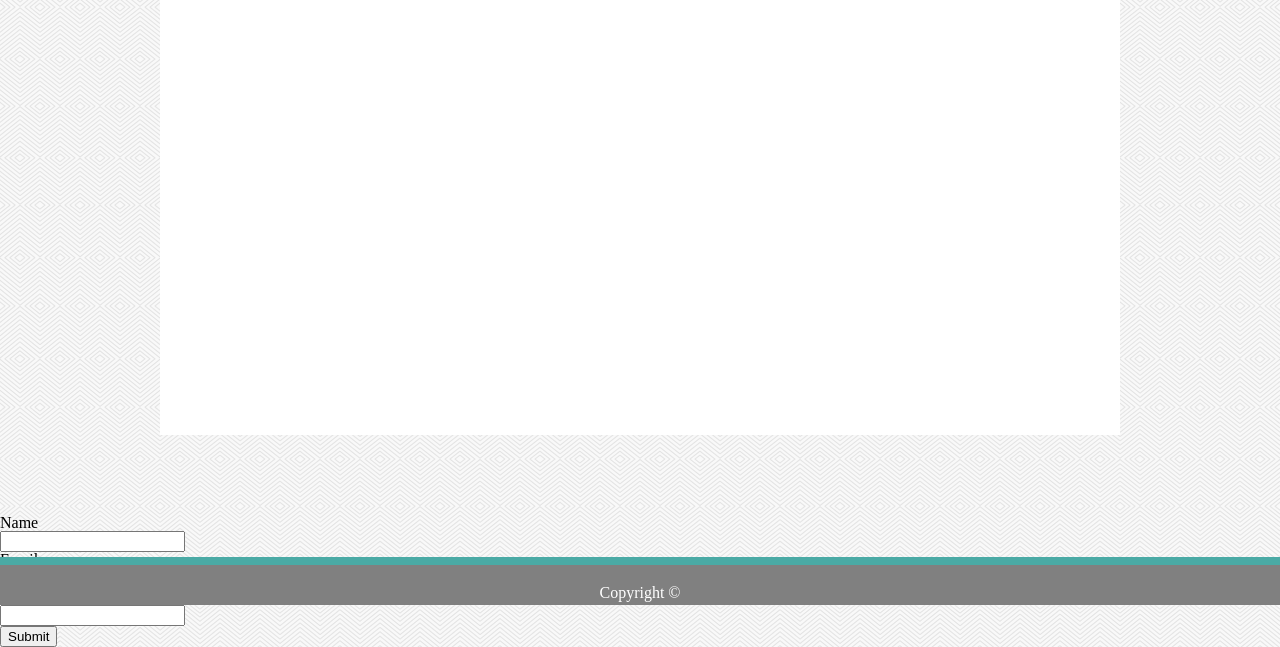
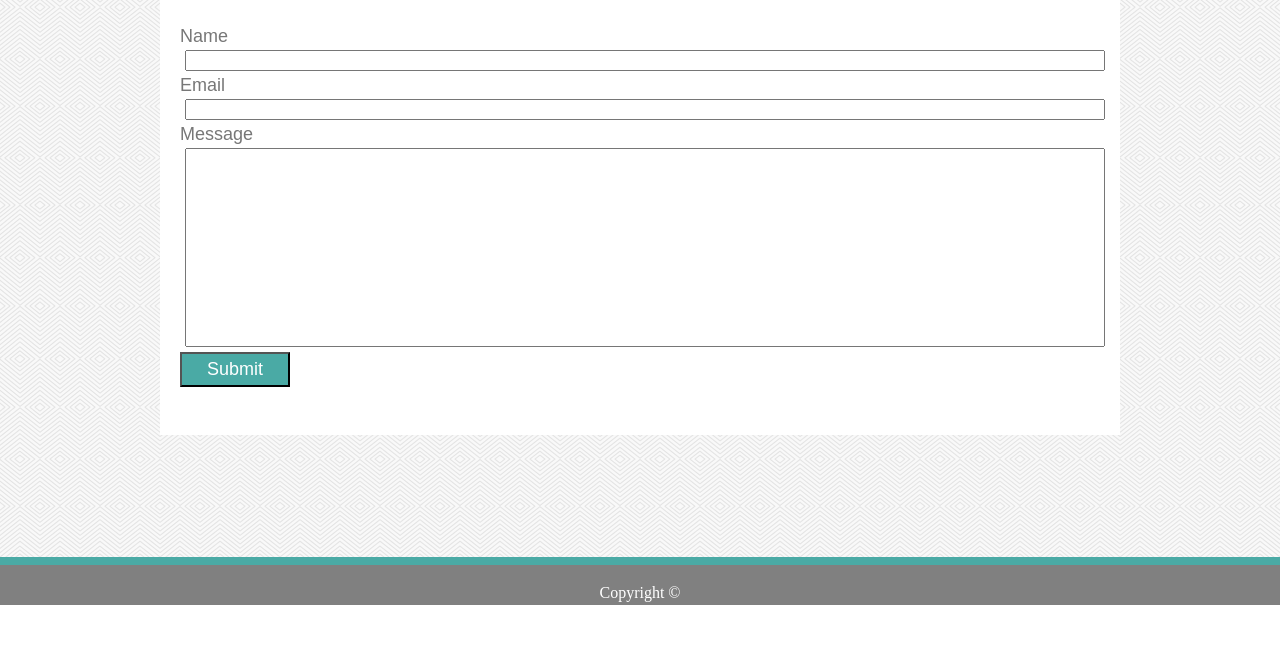
Before and after one commit to kenny5410/Basic-Portfolio, a plain HTML site: page contact.html in a window 1280 px wide. Shown: the part 195-842 px from the top of the page. After the commit the page ends 800 px from the top, so only its background shows below. Drawn offline with Linux system fonts and the light colour scheme.

Commit message:
contact page done

```diff
--- a/assets/css/style.css
+++ b/assets/css/style.css
@@ -144,6 +144,31 @@ footer p{
     border-bottom-width: 2px;
 }
 
+.contact_form{
+    color: #777777;
+    font-family: Arial, Helvetica Neue, Helvetica, sans-serif;
+    font-size: 18px;
+    box-sizing: border-box;
+    margin: 30px 20px;
+}
+
+input[type=text]{
+    box-sizing: border-box;
+    width: 100%;
+    margin: 5px 5px;
+    box-sizing: border-box;
+}
+
+input[name="message"]{
+    padding: 90px;
+}
+
+input[type=submit]{
+    background-color: #4aaaa5;
+    color: #ffffff;
+    padding: 5px 25px;
+    font-size: 18px;
+}
 /*Portfolio.html css stuff*/
 .container_5{
     background: #ffffff;
--- a/contact.html
+++ b/contact.html
@@ -29,8 +29,7 @@
     <section>
         <div class=container_4>
             <h1 class="contact_head">Contact</h1>
-        </div>
-        <form>
+            <form class="contact_form">
                 Name<br>
                 <input type="text" name="firstname"><br>
                 Email<br>
@@ -39,7 +38,7 @@
                 <input type="text" name="message"><br>
                 <input type="submit" name="submit">
             </form>
-
+        </div>
     </section>
 
 
```
Lines whose indentation alone changed are shown as unchanged.
